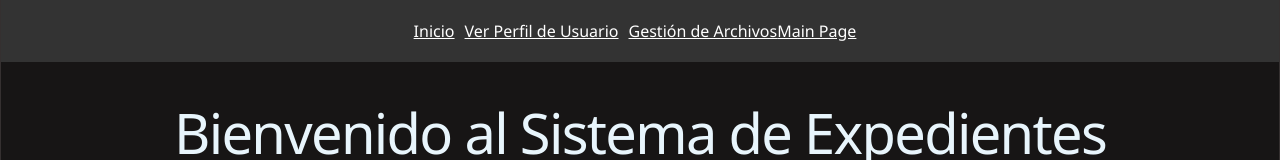
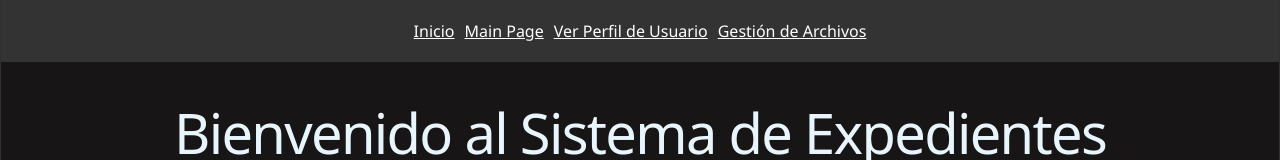
Before and after one commit to Dieg0Naveja1781/EqC-SEIP-SGE, a React (Vite) app in the folder frontend/: page / in a window 1280 px wide. Shown: the top 160 px of the page. Built offline with nearby package versions, Linux system fonts and the light colour scheme.

Commit message:
(style) Ajuste de algunas lineas de codigo

```diff
--- a/frontend/src/App.jsx
+++ b/frontend/src/App.jsx
@@ -11,13 +11,14 @@ function App() {
         <Link to="/" style={{ color: "white", marginRight: "10px" }}>
           Inicio
         </Link>
+        <Link to="/main" style={{ color: 'white', marginRight: '10px' }}>Main Page
+        </Link>
         <Link to="/perfil" style={{ color: "white", marginRight: "10px" }}>
           Ver Perfil de Usuario
         </Link>
         <Link to="/archive_list" style={{ color: "white" }}>
           Gestión de Archivos
         </Link>
-        <Link to="/main" style={{ color: 'white', marginRight: '10px' }}>Main Page</Link>
       </nav>
 
       <Routes>
```
